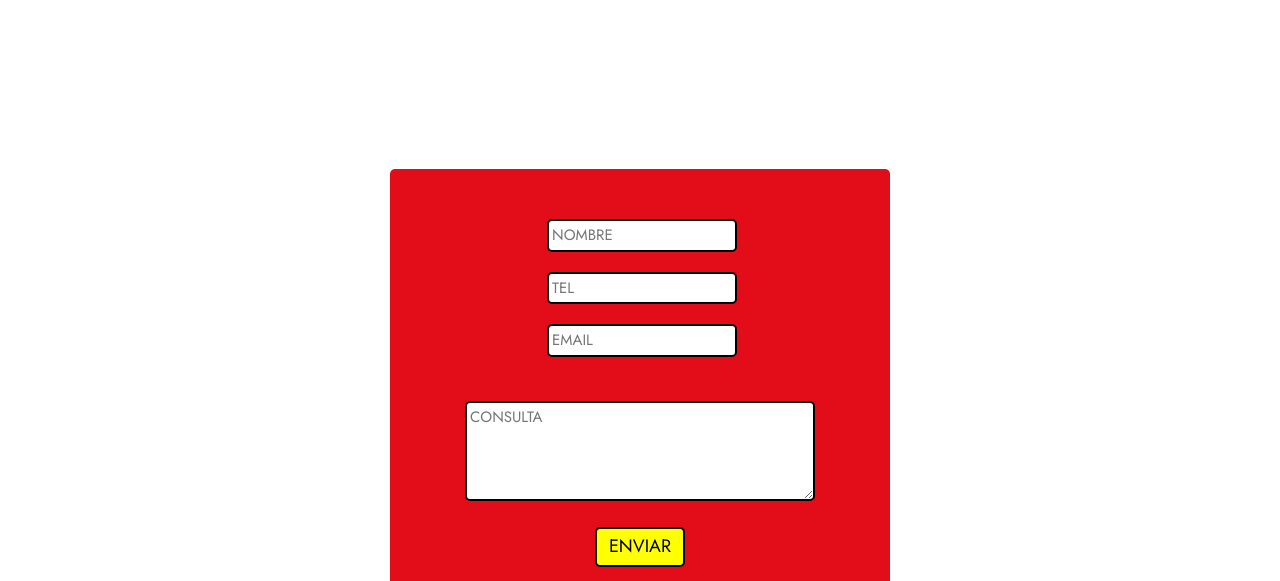
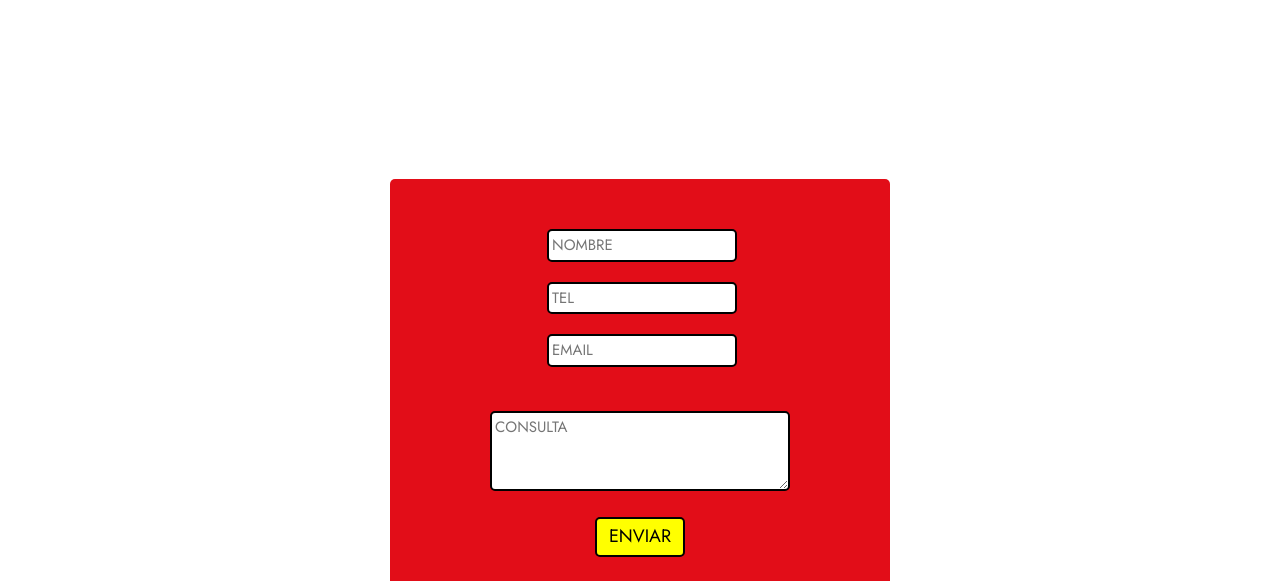
Before and after one commit to valensalinas/cideco-handball, a website: page pages/contacto.html in a window 1280 px wide. Shown: the part 87-668 px from the top of the page. Drawn offline with nearby package versions, Linux system fonts and the light colour scheme; a web font is replaced by a local one.

Commit message:
fix cuadro consulta

```diff
--- a/sass/components/_cuadro-contacto.scss
+++ b/sass/components/_cuadro-contacto.scss
@@ -1,6 +1,6 @@
 #consulta{
-    max-width: 350px;
-    max-height: 300px;
-    min-height: 100px;
-    min-width: 150px;
+    max-width: 300px;
+    max-height: 250px;
+    min-height: 80px;
+    min-width: 120px;
 }
```
Also changed, not shown: css/style.css.
